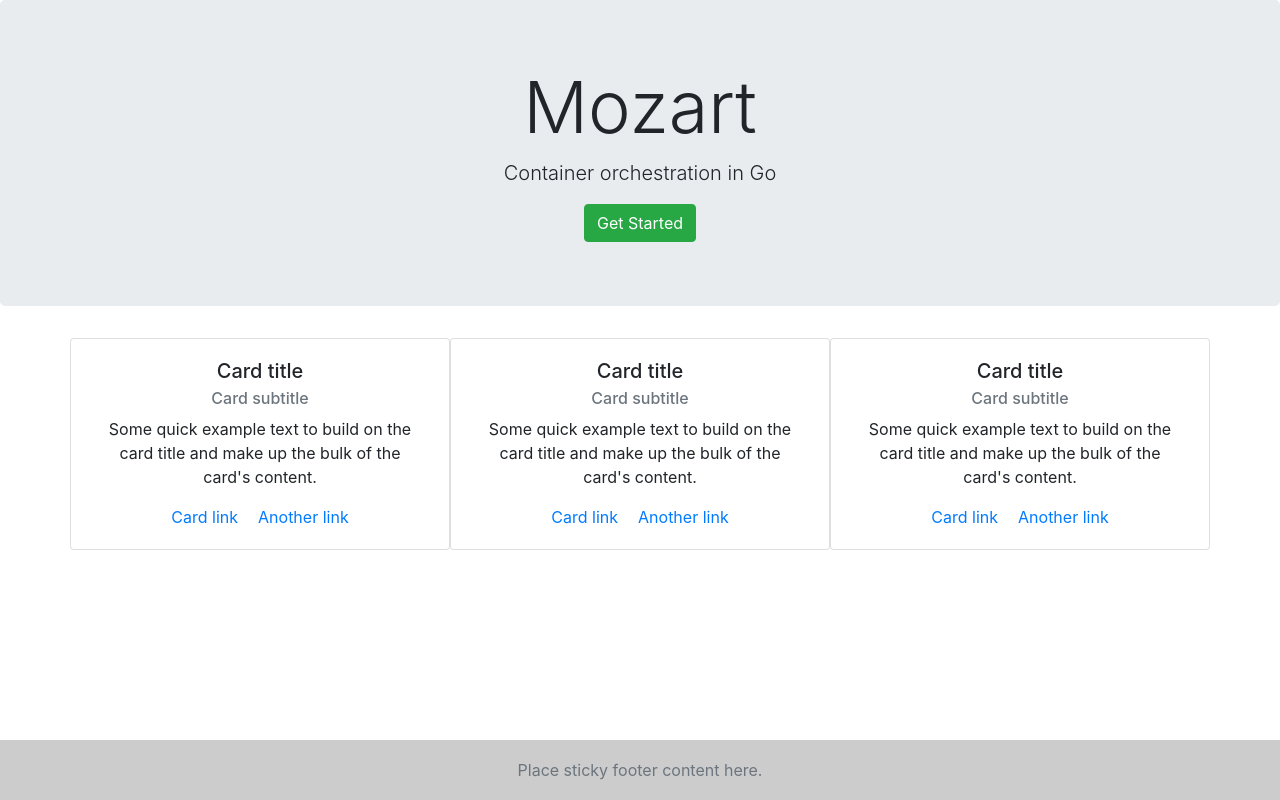
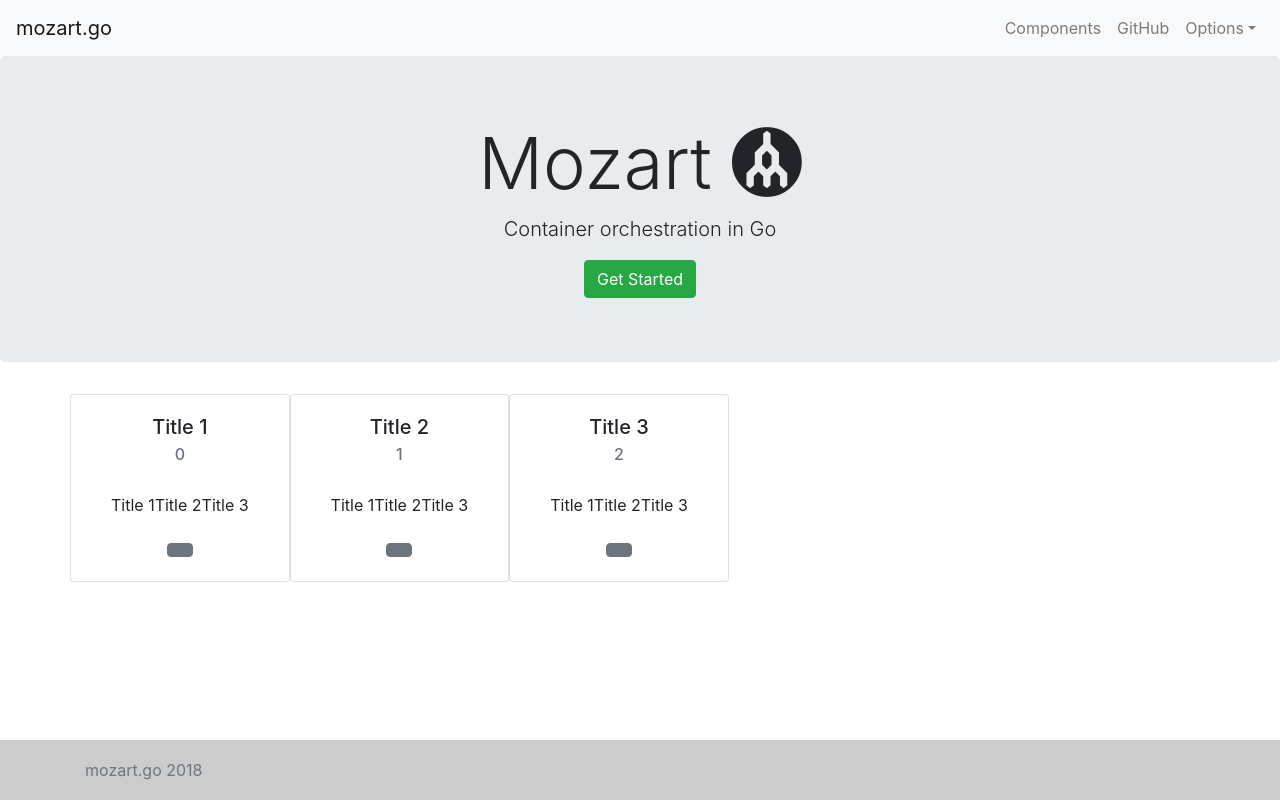
Before and after one commit to ahtee/mozart-web, a React (Create React App) app: page / in a window 1280 px wide. Built offline with nearby package versions, Linux system fonts and the light colour scheme.

Commit message:
Site updates added reactstrap

```diff
--- a/package.json
+++ b/package.json
@@ -7,7 +7,8 @@
     "react": "^16.4.1",
     "react-bootstrap": "^0.32.1",
     "react-dom": "^16.4.1",
-    "react-scripts": "1.1.4"
+    "react-scripts": "1.1.4",
+    "reactstrap": "^6.2.0"
   },
   "scripts": {
     "start": "react-scripts start",
--- a/public/index.html
+++ b/public/index.html
@@ -10,6 +10,11 @@
     -->
     <link rel="manifest" href="%PUBLIC_URL%/manifest.json">
     <link rel="shortcut icon" href="%PUBLIC_URL%/favicon.ico">
+    <link rel="stylesheet" href="https://use.fontawesome.com/releases/v5.1.0/css/all.css" integrity="sha384-lKuwvrZot6UHsBSfcMvOkWwlCMgc0TaWr+30HWe3a4ltaBwTZhyTEggF5tJv8tbt" crossorigin="anonymous">
+
+    <script src="https://code.jquery.com/jquery-3.2.1.slim.min.js" integrity="sha384-KJ3o2DKtIkvYIK3UENzmM7KCkRr/rE9/Qpg6aAZGJwFDMVNA/GpGFF93hXpG5KkN" crossorigin="anonymous"></script>
+    <script src="https://cdnjs.cloudflare.com/ajax/libs/popper.js/1.12.9/umd/popper.min.js" integrity="sha384-ApNbgh9B+Y1QKtv3Rn7W3mgPxhU9K/ScQsAP7hUibX39j7fakFPskvXusvfa0b4Q" crossorigin="anonymous"></script>
+    <script src="https://maxcdn.bootstrapcdn.com/bootstrap/4.0.0/js/bootstrap.min.js" integrity="sha384-JZR6Spejh4U02d8jOt6vLEHfe/JQGiRRSQQxSfFWpi1MquVdAyjUar5+76PVCmYl" crossorigin="anonymous"></script>
     <!--
       Notice the use of %PUBLIC_URL% in the tags above.
       It will be replaced with the URL of the `public` folder during the build.
@@ -25,6 +30,8 @@
     <noscript>
       You need to enable JavaScript to run this app.
     </noscript>
+
+    <div id="nav"></div>
     <div id="root"></div>
     <!--
       This HTML file is a template.
@@ -36,5 +43,6 @@
       To begin the development, run `npm start` or `yarn start`.
       To create a production bundle, use `npm run build` or `yarn build`.
     -->
+    <div id="foot"></div>
   </body>
 </html>
--- a/src/App.js
+++ b/src/App.js
@@ -1,61 +1,37 @@
 import React, { Component } from 'react';
 import './App.css';
-import { Jumbotron, Button } from 'react-bootstrap';
-
-
+import { Jumbotron, Card, CardTitle, CardSubtitle, CardBody, Button } from 'reactstrap';
 
 class App extends Component {
   render() {
+    var mozartCards = ["Title 1", "Title 2", "Title 3"];
+
+    var MozartCards = mozartCards.map( function(cardTitle, cardSubtitle, cardText, cardLink ) {
+      return <Card>
+              <CardBody className="card-body">
+                <CardTitle className="card-title">{cardTitle}</CardTitle>
+                <CardSubtitle className="card-subtitle mb-2 text-muted">{cardSubtitle}</CardSubtitle>
+                <CardBody className="card-text">{cardText}</CardBody>
+                <Button href="#" className="card-link">{cardLink}</Button>
+              </CardBody>
+            </Card>
+          });
+
     return (
       <div className="App">
 
-        <div className="jumbotron">
-          <h1 className="display-3">Mozart</h1>
-          <p class="lead">Container orchestration in Go</p>
+        <Jumbotron>
+          <h1 className="display-3">Mozart <i class="fab fa-megaport"></i></h1>
+          <p className="lead">Container orchestration in Go</p>
           <button type="button" className="btn btn-success">Get Started</button>
-        </div>
+        </Jumbotron>
 
         <div className="container">
         <div className="row">
-
-          <div class="card col-md-4 col-sm-12">
-            <div class="card-body">
-              <h5 class="card-title">Card title</h5>
-              <h6 class="card-subtitle mb-2 text-muted">Card subtitle</h6>
-              <p class="card-text">Some quick example text to build on the card title and make up the bulk of the card's content.</p>
-              <a href="#" class="card-link">Card link</a>
-              <a href="#" class="card-link">Another link</a>
-            </div>
-          </div>
-
-          <div class="card col-md-4 col-sm-12">
-            <div class="card-body">
-              <h5 class="card-title">Card title</h5>
-              <h6 class="card-subtitle mb-2 text-muted">Card subtitle</h6>
-              <p class="card-text">Some quick example text to build on the card title and make up the bulk of the card's content.</p>
-              <a href="#" class="card-link">Card link</a>
-              <a href="#" class="card-link">Another link</a>
-            </div>
-          </div>
-
-          <div class="card col-md-4 col-sm-12">
-            <div class="card-body">
-              <h5 class="card-title">Card title</h5>
-              <h6 class="card-subtitle mb-2 text-muted">Card subtitle</h6>
-              <p class="card-text">Some quick example text to build on the card title and make up the bulk of the card's content.</p>
-              <a href="#" class="card-link">Card link</a>
-              <a href="#" class="card-link">Another link</a>
-            </div>
-          </div>
-
+          { MozartCards }
         </div>
       </div>
 
-      <footer class="footer">
-        <div class="container">
-          <span class="text-muted">Place sticky footer content here.</span>
-        </div>
-      </footer>
     </div> // App.js
     );
   }
--- /dev/null
+++ b/src/Footer.js
@@ -0,0 +1,16 @@
+import React, { Component } from 'react';
+import './App.css';
+
+class Footer extends Component {
+  render() {
+    return (
+      <div className="footer">
+          <div className="container">
+            <span className="text-muted text-center">mozart.go 2018</span>
+          </div>
+      </div>
+    );
+  }
+}
+
+export default Footer;
--- /dev/null
+++ b/src/Nav.js
@@ -0,0 +1,68 @@
+import React, { Component } from 'react';
+import './App.css';
+import {  Collapse,
+          Navbar,
+          NavbarToggler,
+          NavbarBrand,
+          Nav,
+          NavItem,
+          NavLink,
+          UncontrolledDropdown,
+          DropdownToggle,
+          DropdownMenu,
+          DropdownItem } from 'reactstrap';
+
+class Navigation extends Component {
+constructor(props) {
+  super(props);
+
+  this.toggle = this.toggle.bind(this);
+  this.state = {
+    isOpen: false
+  };
+}
+toggle() {
+  this.setState({
+    isOpen: !this.state.isOpen
+  });
+}
+render() {
+  return (
+    <div>
+      <Navbar color="light" light expand="md">
+        <NavbarBrand href="/">mozart.go</NavbarBrand>
+        <NavbarToggler onClick={this.toggle} />
+        <Collapse isOpen={this.state.isOpen} navbar>
+          <Nav className="ml-auto" navbar>
+            <NavItem>
+              <NavLink href="/components/">Components</NavLink>
+            </NavItem>
+            <NavItem>
+              <NavLink href="https://github.com/reactstrap/reactstrap">GitHub</NavLink>
+            </NavItem>
+            <UncontrolledDropdown nav inNavbar>
+              <DropdownToggle nav caret>
+                Options
+              </DropdownToggle>
+              <DropdownMenu right>
+                <DropdownItem>
+                  Option 1
+                </DropdownItem>
+                <DropdownItem>
+                  Option 2
+                </DropdownItem>
+                <DropdownItem divider />
+                <DropdownItem>
+                  Reset
+                </DropdownItem>
+              </DropdownMenu>
+            </UncontrolledDropdown>
+          </Nav>
+        </Collapse>
+      </Navbar>
+    </div>
+  );
+}
+}
+
+export default Navigation;
--- a/src/index.js
+++ b/src/index.js
@@ -1,9 +1,13 @@
 import React from 'react';
 import ReactDOM from 'react-dom';
 import './index.css';
+import Navigation from './Nav';
 import App from './App';
+import Footer from './Footer';
 import registerServiceWorker from './registerServiceWorker';
-import 'bootstrap/dist/css/bootstrap.css';
+import 'bootstrap/dist/css/bootstrap.min.css';
 
+ReactDOM.render(<Navigation />, document.getElementById('nav'));
 ReactDOM.render(<App />, document.getElementById('root'));
+ReactDOM.render(<Footer />, document.getElementById('foot'));
 registerServiceWorker();
```
Also changed, not shown: 1 other file (tests, documents, lock files or other folders).
